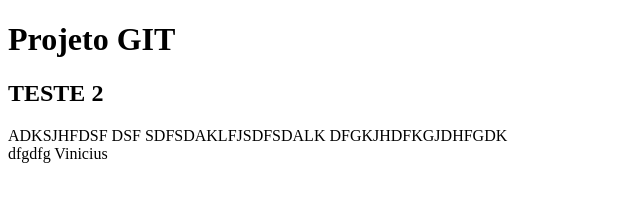
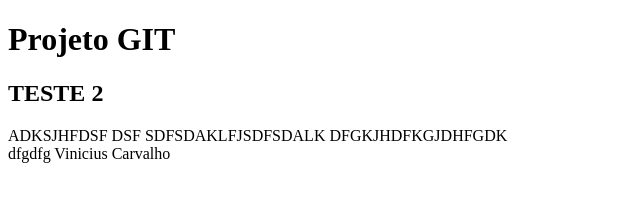
Before and after one commit to VinniciusC/CursoGitAlura, a plain HTML site: page index.html in a window 1280 px wide. Shown: the full height of the page, 0-640 px from the left. Drawn offline with Linux system fonts and the light colour scheme.

Commit message:
sobrenome inserido

```diff
--- a/index.html
+++ b/index.html
@@ -10,6 +10,6 @@
 	DSF
 	SDFSDAKLFJSDFSDALK
 	DFGKJHDFKGJDHFGDK <br>
-	dfgdfg Vinicius
+	dfgdfg Vinicius Carvalho
 </body>
 </html>
```
